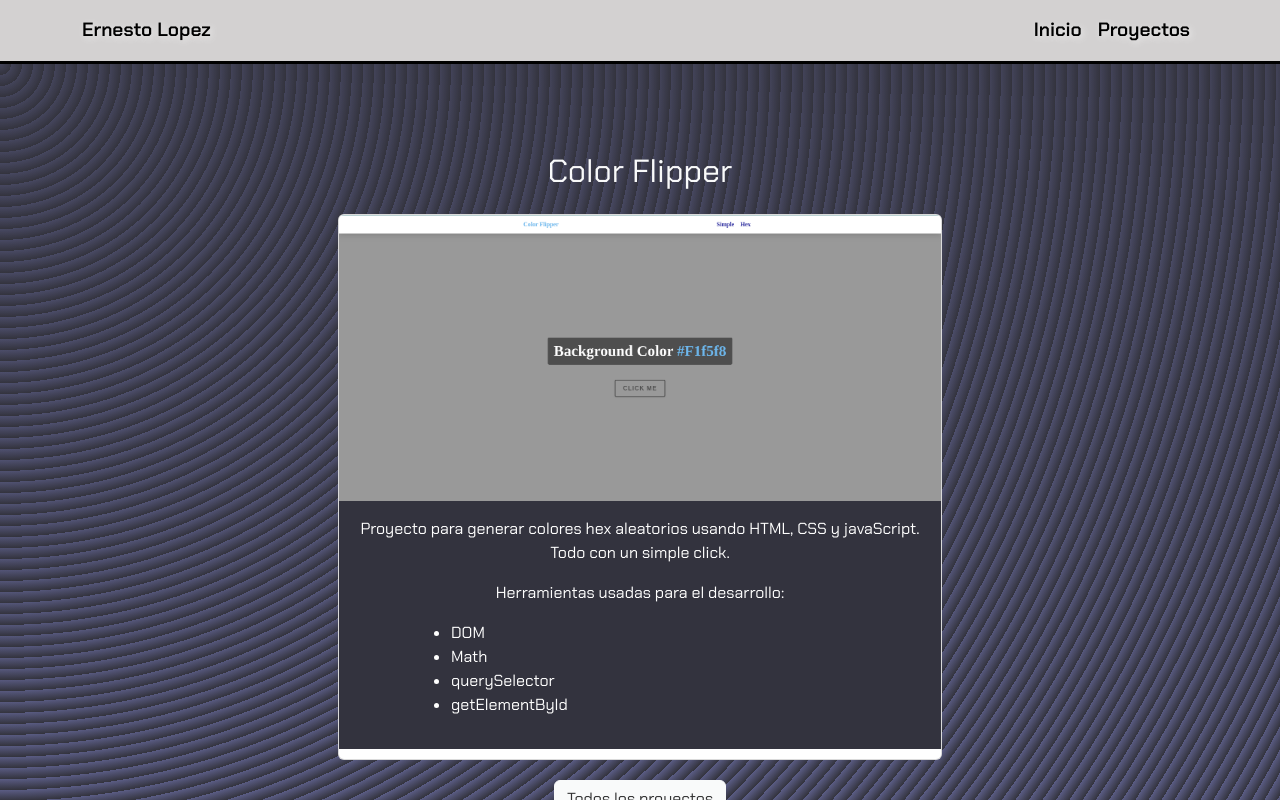
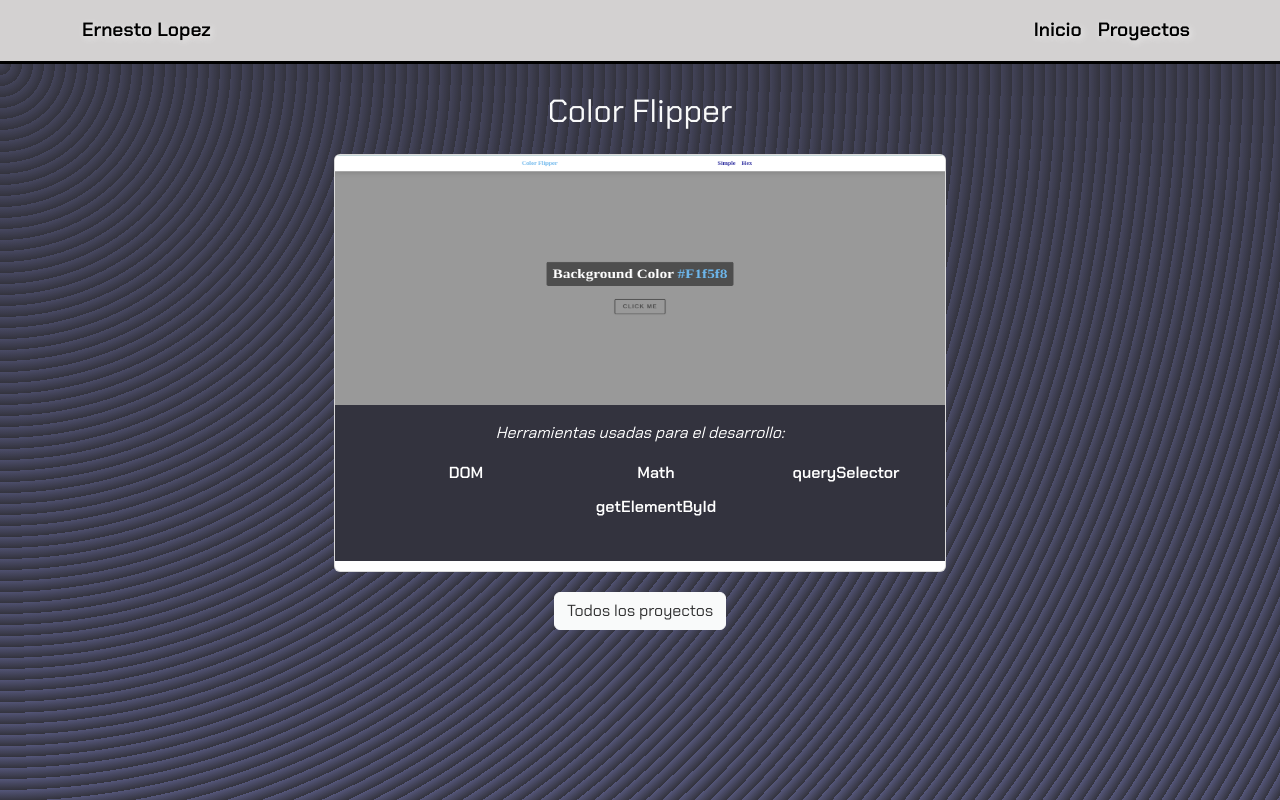
Before and after one commit to Ernestol2/portfolio, a React (Vite) app: page /proyectos/0 in a window 1280 px wide. Shown: the top 800 px of the page. Built offline with nearby package versions, Linux system fonts and the light colour scheme.

Commit message:
single component

```diff
--- a/src/App.css
+++ b/src/App.css
@@ -310,11 +310,26 @@ h2 {
     font-size: 0.9rem;
 }
 
+.more-container .card {
+    overflow: hidden;
+}
+
+.more-container .card img {
+    height: 180px;
+    width: 100%;
+    transition: transform .3s;
+}
+
+.more-container .card img:hover {
+    transform: scale(1.1);
+}
+
 /* SINGLE PROJECT */
 .single {
-    min-height: 900px;
+    min-height: 1200px;
     text-align: center;
     background-color: #01010e;
+    margin: 0;
     opacity: 0.8;
     background-image:  repeating-radial-gradient( circle at 0 0, transparent 0, #01010e 11px ), repeating-linear-gradient( #393c7355, #393c73 );
 }
@@ -333,13 +348,14 @@ h2 {
     color: white;
 }
 
-.single .card-body ul {
-    display: flex;
-    flex-direction: column;
-    justify-content: center;
-    align-items: flex-start;
-    margin-left: 4rem;
+.single .card img {
+    height: 250px;
 }
+
+.single .card-body  ul {
+    list-style-type: none;
+}
+
 
 /* No projects found page */
 .no-project {
--- a/src/components/MoreProjects.jsx
+++ b/src/components/MoreProjects.jsx
@@ -18,9 +18,9 @@ export default function MoreProjects() {
           <Container>
             <Row>
               {projects.map(project => (
-                <Col key={project.id}  xs={10} sm={8} md={5} lg={4}>
+                <Col key={project.id}  xs={10} sm={6} md={6} lg={4}>
                   <Card>
-                    <Card.Img className='img-responsive' variant='top' src={project.imageUrl} />
+                    <Card.Img className='img-fluid' variant='top' src={project.imageUrl} />
                     <Card.Body>
                       <Card.Title>{project.name}</Card.Title>
                       <Link to={project.url} target='_blank' rel='noreferrer'>
--- a/src/components/SingleProject.jsx
+++ b/src/components/SingleProject.jsx
@@ -26,20 +26,23 @@ export default function SingleProject() {
   }
 
   return (
-    <>
-      <Container className="single p-4" fluid>
-        <h2 className="mb-4 text-light">{project.name}</h2>
+    <div className="single p-1">
+    <h2 className="mb-4 mt-4 text-light">{project.name}</h2>
+      <Container className="" fluid>
         <Row>
           <Col xs={12} sm={8} md={8} lg={6}>
             <Card>
               <Card.Img variant="top" src={project.imageUrl} />
               <Card.Body>
-                <Card.Text>{project.description}</Card.Text>
-                <Card.Text>Herramientas usadas para el desarrollo: </Card.Text>
+                <Card.Text><i>Herramientas usadas para el desarrollo: </i></Card.Text>
                 <ul>
+                  <Row>
                   {project.details.map((detail, i) => (
-                    <li key={`detail-${i}`}>{detail}</li>
+                    <Col key={`detail-${i}`} xs={4} md={4} >
+                    <li><b>{detail}</b></li>
+                    </Col>
                   ))}
+                  </Row>
                 </ul>
               </Card.Body>
             </Card>
@@ -49,6 +52,6 @@ export default function SingleProject() {
           </Link>
         </Row>
       </Container>
-    </>
+    </div>
   );
 }
--- a/src/projectsDB.js
+++ b/src/projectsDB.js
@@ -15,7 +15,7 @@ const projects = [
         id: 8,
         name:'CRUD de Productos',
         description: 'Proyecto para una Chef Pastelera. Frontend credo con React. Backend creado con node puede actualizar sus productos con imagenes',
-        details: ["Vite", "Bootstrap", "Node", "MongoDB", "express", "Multer", "JWT", "bcrypt", "cors", "dotenv", "uuid", "axios", "proptypes", "universal-cookie"],
+        details: ["Vite", "Bootstrap", "Nodejs", "MongoDB", "Express", "Multer", "JWT", "Bcrypt", "Dotenv", "uuid", "Axios", "Proptypes", "Universal-cookie"],
         imageUrl: `${crudProductos}`,
         url: 'https://fantasys-esther.netlify.app/',
     },
```
